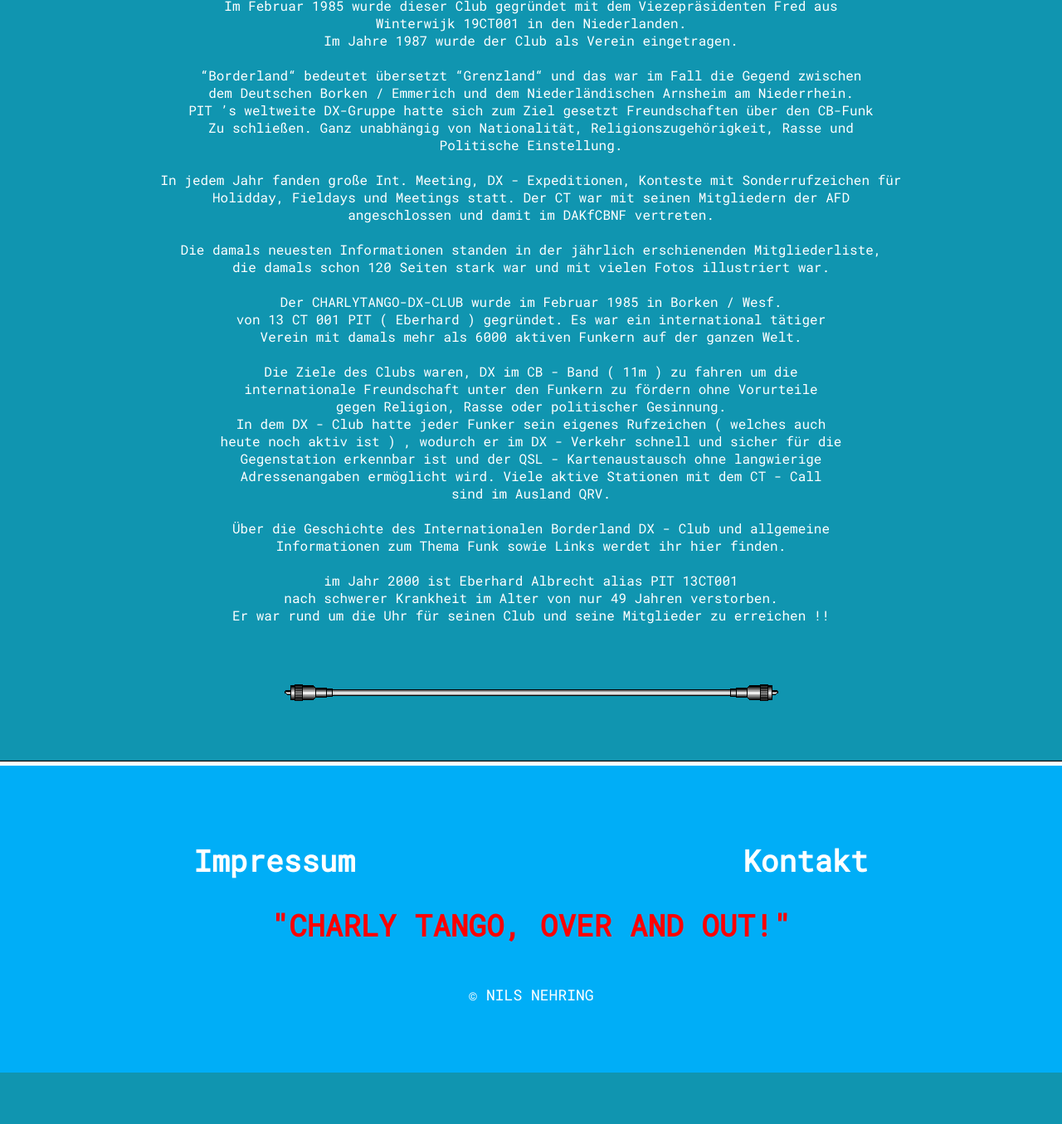
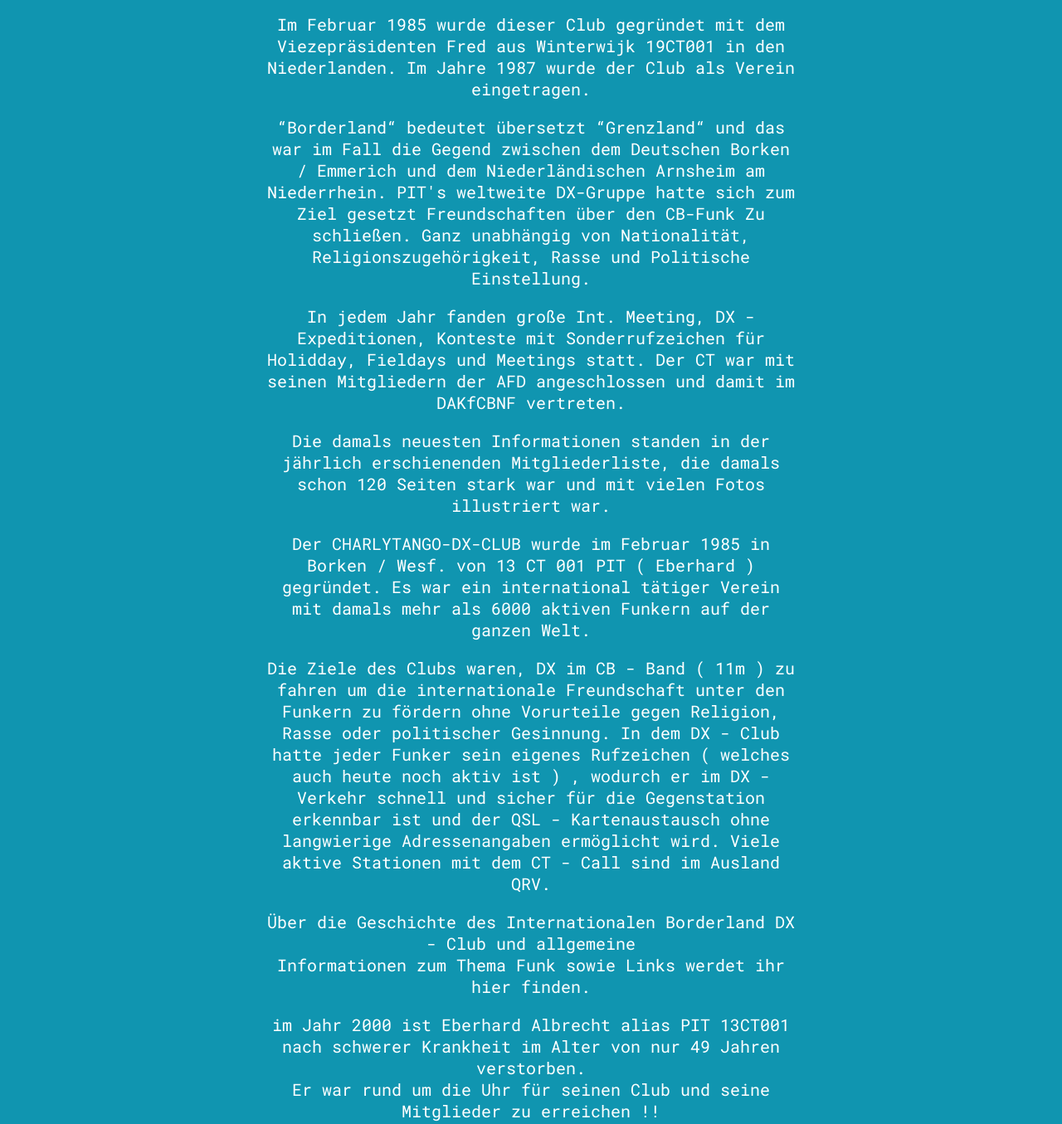
Before and after one commit to nineh90/dx-charlytango, a plain HTML site: page about-us.html in a window 1280 px wide. Shown: the part 1045-2400 px from the top of the page at 83% size. Before the commit the page ends 2338 px from the top, so only its background shows below. Drawn offline with Linux system fonts and the light colour scheme.

Commit message:
set headlines on subpages

```diff
--- a/about-us.html
+++ b/about-us.html
@@ -37,45 +37,55 @@
         <img src="./assets/img/kodax-02.gif" alt="">
     </div>
 
-    <div class="welcome-text txt-center">
-        Im Februar 1985 wurde dieser Club gegründet mit dem Viezepräsidenten Fred aus<br>
-        Winterwijk 19CT001 in den Niederlanden.<br>
-        Im Jahre 1987 wurde der Club als Verein eingetragen.<br>
-        <br>
-        “Borderland“ bedeutet übersetzt “Grenzland“ und das war im Fall die Gegend zwischen<br>
-        dem Deutschen Borken / Emmerich und dem Niederländischen Arnsheim am Niederrhein.<br>
-        PIT ’s weltweite DX-Gruppe hatte sich zum Ziel gesetzt  Freundschaften über den CB-Funk<br>
-        Zu schließen. Ganz unabhängig von Nationalität, Religionszugehörigkeit, Rasse und<br>
-        Politische Einstellung.<br>
-        <br>
-        In jedem Jahr fanden große Int. Meeting, DX - Expeditionen, Konteste mit Sonderrufzeichen für<br>
-        Holidday, Fieldays und Meetings statt. Der CT war mit seinen Mitgliedern der AFD<br>
-        angeschlossen und damit im DAKfCBNF vertreten.<br>
-        <br>
-        Die damals neuesten Informationen standen in der jährlich erschienenden Mitgliederliste,<br>
-        die damals schon 120 Seiten stark war und mit vielen Fotos illustriert war.<br>
-        <br>
-        Der CHARLYTANGO-DX-CLUB wurde im Februar 1985 in Borken / Wesf.<br>
-        von 13 CT 001 PIT ( Eberhard ) gegründet. Es war ein international tätiger<br>
-        Verein mit damals mehr als 6000 aktiven Funkern auf der ganzen Welt.<br>
-        <br>
-        Die Ziele des Clubs waren, DX im CB - Band ( 11m ) zu fahren um die<br>
-        internationale Freundschaft unter den Funkern zu fördern ohne Vorurteile<br>
-        gegen Religion, Rasse oder politischer Gesinnung.<br>
-        In dem DX - Club hatte jeder Funker sein eigenes Rufzeichen ( welches auch<br>
-        heute noch aktiv ist ) , wodurch er im DX - Verkehr schnell und sicher für die<br>
-        Gegenstation erkennbar ist und der QSL - Kartenaustausch ohne langwierige<br>
-        Adressenangaben ermöglicht wird. Viele aktive Stationen mit dem CT - Call<br>
-        sind im Ausland QRV.<br>
-        <br>
-        Über die Geschichte des Internationalen Borderland DX - Club und allgemeine<br>
-        Informationen zum Thema Funk sowie Links werdet ihr hier finden.<br>
-        <br>
-        <span>
-            im Jahr 2000 ist Eberhard Albrecht alias PIT 13CT001<br>
-            nach schwerer Krankheit im Alter von nur 49 Jahren verstorben.<br>
-            Er war rund um die Uhr für seinen Club und seine Mitglieder zu erreichen !!
-        </span>
+    <div class="welcome-text justify-center d-flex txt-center">
+        <div class="w-50">
+            <p>
+                Im Februar 1985 wurde dieser Club gegründet mit dem Viezepräsidenten Fred aus
+                Winterwijk 19CT001 in den Niederlanden.
+                Im Jahre 1987 wurde der Club als Verein eingetragen.
+            </p>
+            <p>
+                “Borderland“ bedeutet übersetzt “Grenzland“ und das war im Fall die Gegend zwischen
+                dem Deutschen Borken / Emmerich und dem Niederländischen Arnsheim am Niederrhein.
+                PIT's weltweite DX-Gruppe hatte sich zum Ziel gesetzt  Freundschaften über den CB-Funk
+                Zu schließen. Ganz unabhängig von Nationalität, Religionszugehörigkeit, Rasse und
+                Politische Einstellung.
+            </p>
+            <p>
+            In jedem Jahr fanden große Int. Meeting, DX - Expeditionen, Konteste mit Sonderrufzeichen für
+            Holidday, Fieldays und Meetings statt. Der CT war mit seinen Mitgliedern der AFD
+            angeschlossen und damit im DAKfCBNF vertreten.
+            </p>
+            <p>
+            Die damals neuesten Informationen standen in der jährlich erschienenden Mitgliederliste,
+            die damals schon 120 Seiten stark war und mit vielen Fotos illustriert war.
+            </p>
+            <p>
+                Der CHARLYTANGO-DX-CLUB wurde im Februar 1985 in Borken / Wesf.
+                von 13 CT 001 PIT ( Eberhard ) gegründet. Es war ein international tätiger
+                Verein mit damals mehr als 6000 aktiven Funkern auf der ganzen Welt.
+            </p>
+            <p>
+                Die Ziele des Clubs waren, DX im CB - Band ( 11m ) zu fahren um die
+                internationale Freundschaft unter den Funkern zu fördern ohne Vorurteile
+                gegen Religion, Rasse oder politischer Gesinnung.
+                In dem DX - Club hatte jeder Funker sein eigenes Rufzeichen ( welches auch
+                heute noch aktiv ist ) , wodurch er im DX - Verkehr schnell und sicher für die
+                Gegenstation erkennbar ist und der QSL - Kartenaustausch ohne langwierige
+                Adressenangaben ermöglicht wird. Viele aktive Stationen mit dem CT - Call
+                sind im Ausland QRV.
+            </p>
+            <p>
+                Über die Geschichte des Internationalen Borderland DX - Club und allgemeine<br>
+                Informationen zum Thema Funk sowie Links werdet ihr hier finden.<br>
+
+            </p>
+            <p>
+                im Jahr 2000 ist Eberhard Albrecht alias PIT 13CT001<br>
+                nach schwerer Krankheit im Alter von nur 49 Jahren verstorben.<br>
+                Er war rund um die Uhr für seinen Club und seine Mitglieder zu erreichen !!
+            </p>
+        </div>
     </div>
 
     <div class="d-flex w-100 justify-center margin-top-30px margin-bottom-30px">
--- a/assets/css/newheader.css
+++ b/assets/css/newheader.css
@@ -23,6 +23,8 @@
     bottom: 15%;
 }
 
+
+
 /* .header-img{
     width: 100%;
     height: 75vh;
--- a/assets/css/style.css
+++ b/assets/css/style.css
@@ -60,6 +60,8 @@ strong{
     font-size: 20px;
 }
 .welcome-text h1{
+    position: absolute;
+    bottom: 50%;
     font-size: 42px;
     margin-left: 120px;
     text-shadow: 4px 3px 0 #171515;
@@ -96,8 +98,8 @@ strong{
 }
 
 .footer{
-    font-family:  'Roboto Mono';
-    min-height: 35vh;
+    font-family: 'Roboto Mono';
+    min-height: 24vh;
     background-color: #00aef7;
     border-top: 5px solid white;
     box-shadow: 0px 1px 1px 2px black;
@@ -105,7 +107,7 @@ strong{
 }
 
 .footer a{
-    font-size: 36px;
+    font-size: 17px;
     font-weight: bolder;
     color: white;
     text-decoration: none;
@@ -117,12 +119,12 @@ strong{
 }
 
 .footer h2{
-        font-size: 36px;
+        font-size: 24px;
         color: red;
 }
 
 .footer p{
-    font-size: 18px;
+    font-size: 12px;
     color: white;
 }
 
--- a/assets/javascript/main.js
+++ b/assets/javascript/main.js
@@ -1,10 +1,37 @@
 let headLineText;
 
-window.addEventListener('scroll', fixBanner)
+window.addEventListener('scroll', fixBanner);
+
+function initCtToday(){
+    let headLine = document.getElementById('headLine');
+    if (headLine){
+        headLine.innerHTML = `CharlyTango Heute`;
+    }
+}
+
+function initInMemorian(){
+    let headLine = document.getElementById('headLine');
+    if (headLine){
+        headLine.innerHTML = `In Gedenken`;
+    }
+}
+
+function initNewMember(){
+    let headLine = document.getElementById('headLine');
+    if (headLine){
+        headLine.innerHTML = `Kontakt &<br> neues Mitglied werden`;
+    }
+}
+
 
 function loadHeader(){
     setTimeout(showSecondImage, 2000);
+
+
+
 }
+
+
 
 function showSecondImage(){
     let image = document.getElementById('headerImageContainer');
--- a/assets/template/header.html
+++ b/assets/template/header.html
@@ -1,9 +1,6 @@
 
     <div id="header" class="header w-100">
         <div class="welcome-text">
-            <h1 id="headLine">
-                Herzlich Willkommen bei<br>
-                DX-CharlyTango
-            </h1>
+            <h1 id="headLine"></h1>
         </div>
     </div>
--- a/assets/template/navbar.html
+++ b/assets/template/navbar.html
@@ -13,7 +13,7 @@
                         <a href="./about-us.html">Über CharlyTango</a>
                         <a href="./ct-today.html">CharlyTango Heute</a>
                         <a href="./in-memorian.html">In Gedanken</a>
-                        <a href="./neues-mitglied.html">Neuanmeldung</a>
+                        <a href="./neues-mitglied.html">Neuanmeldung & Kontakt</a>
                         <a href="./mitglieder-liste.html">Mitgliederliste</a>
                         <a href="./neue-mitglieder.html">Neue Mitglieder</a>
                         <a href="./qsl-karten.html">QSL-Karten</a>
```
Also changed, not shown: assets/javascript/member-list.js (+7 -0 lines), assets/template/newheader.html (+0 -1 lines), ct-today.html (+4 -4 lines), in-memorian.html (+23 -21 lines), index.html (+10 -2 lines), neues-mitglied.html (+5 -2 lines).
